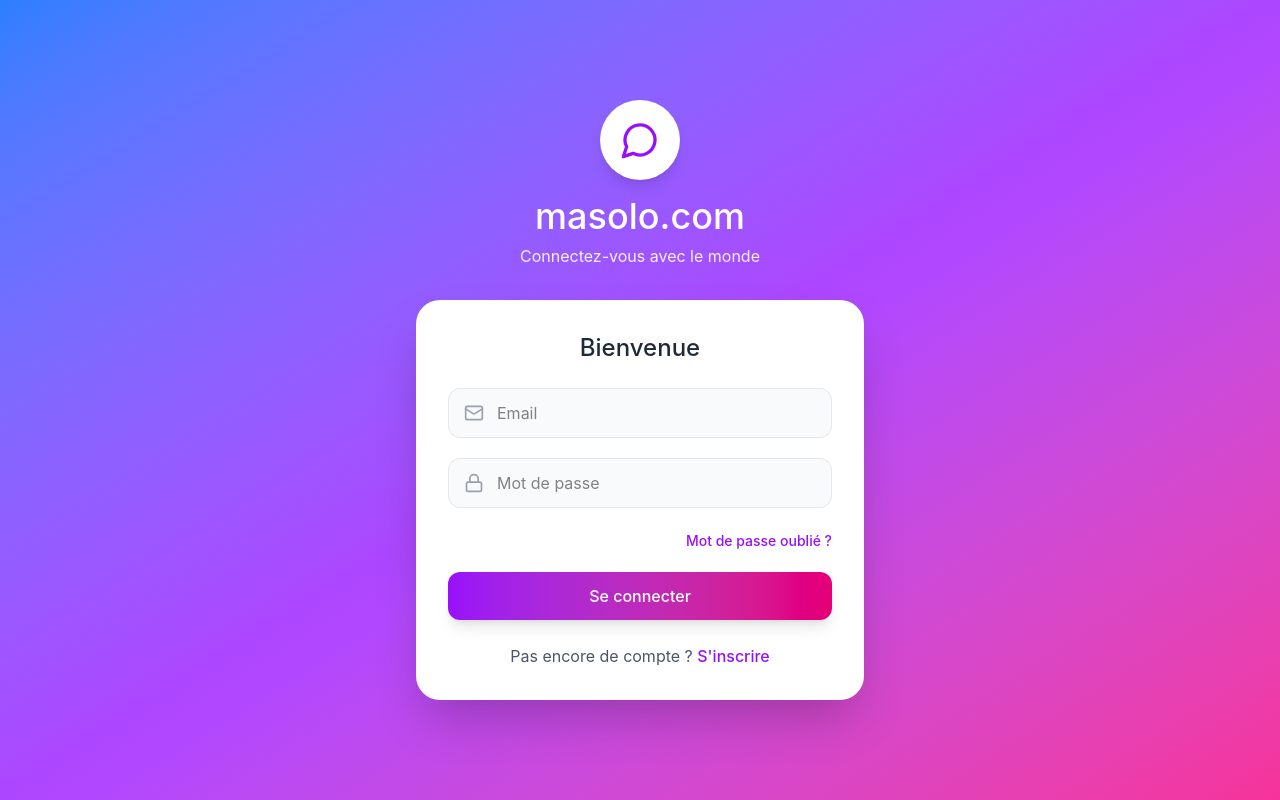
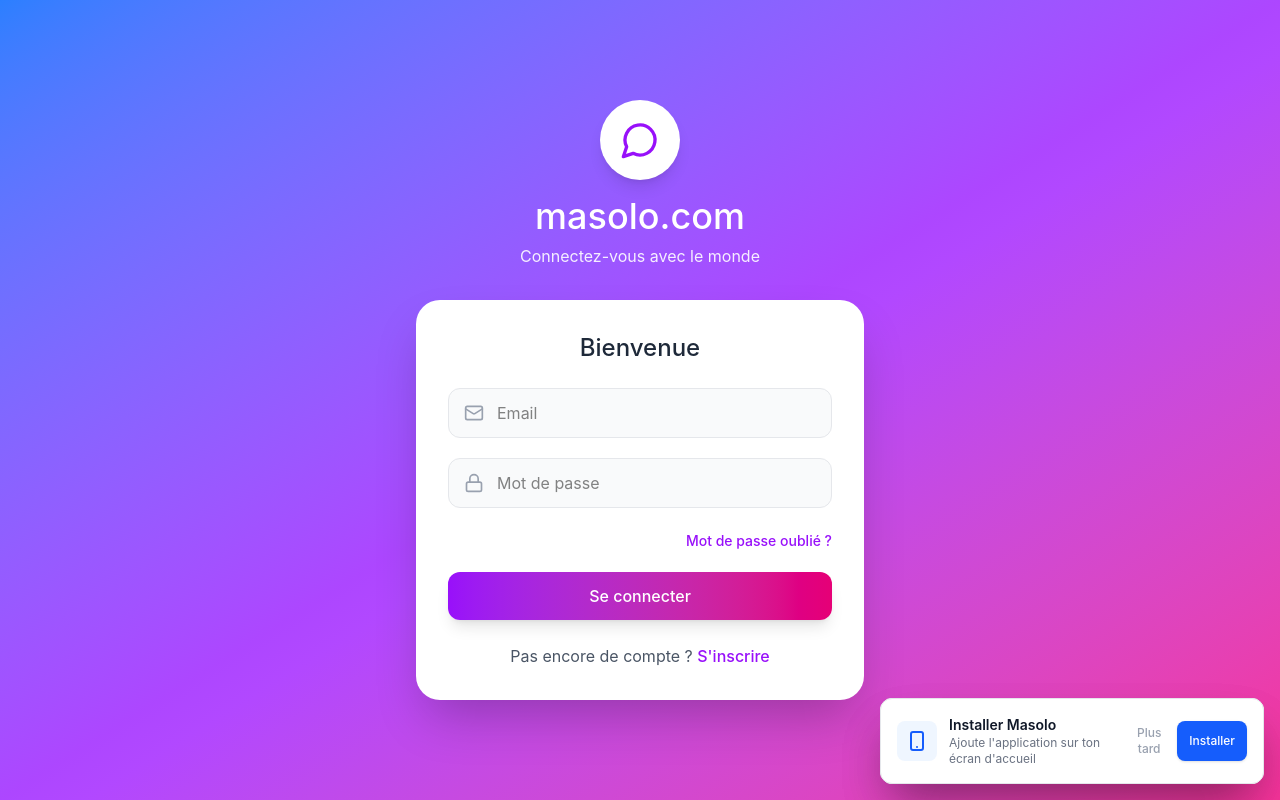
Before and after one commit to Mvuenzan/masolo, a React (Vite) app: page / in a window 1280 px wide. Built offline with nearby package versions, Linux system fonts and the light colour scheme.

Commit message:
fix: nettoyage complet de la config PWA pour le logo

```diff
--- a/src/app/components/InstallPrompt.tsx
+++ b/src/app/components/InstallPrompt.tsx
@@ -12,21 +12,19 @@ interface BeforeInstallPromptEvent extends Event {
 
 export default function InstallPrompt() {
   const [deferredPrompt, setDeferredPrompt] = useState<BeforeInstallPromptEvent | null>(null);
-  const [isVisible, setIsVisible] = useState(false);
+
+  // MODIFICATION 1 : On force l'affichage à true pour que la bannière soit là INSTANTANÉMENT
+  const [isVisible, setIsVisible] = useState(true);
 
   useEffect(() => {
     const handleBeforeInstallPrompt = (e: Event) => {
-      // Empêche Chrome d'afficher sa pop-up automatique classique
       e.preventDefault();
-      // On stocke l'événement pour le déclencher au clic
       setDeferredPrompt(e as BeforeInstallPromptEvent);
-      // On affiche notre bouton personnalisé
       setIsVisible(true);
     };
 
     window.addEventListener('beforeinstallprompt', handleBeforeInstallPrompt);
 
-    // Si l'application est déjà installée, on cache le bouton
     window.addEventListener('appinstalled', () => {
       setIsVisible(false);
       setDeferredPrompt(null);
@@ -38,12 +36,13 @@ export default function InstallPrompt() {
   }, []);
 
   const handleInstallClick = async () => {
-    if (!deferredPrompt) return;
+    // MODIFICATION 2 : Si l'événement Chrome n'est pas encore prêt, on aide l'utilisateur
+    if (!deferredPrompt) {
+      alert("Cliquez sur les 3 petits points de votre navigateur en haut à droite, puis sur 'Installer l'application' ou 'Ajouter à l'écran d'accueil'.");
+      return;
+    }
 
-    // Ouvre la fenêtre d'installation du téléphone
     deferredPrompt.prompt();
-
-    // Attend le choix de l'utilisateur
     const { outcome } = await deferredPrompt.userChoice;
 
     if (outcome === 'accepted') {
@@ -54,6 +53,10 @@ export default function InstallPrompt() {
     setIsVisible(false);
   };
 
+  // MODIFICATION 3 : On commente cette sécurité pour empêcher le composant de se cacher
+  // if (!isVisible) return null;
+
+  // Si l'état passe à false (clic sur Plus tard), on ne l'affiche plus
   if (!isVisible) return null;
 
   return (
```
